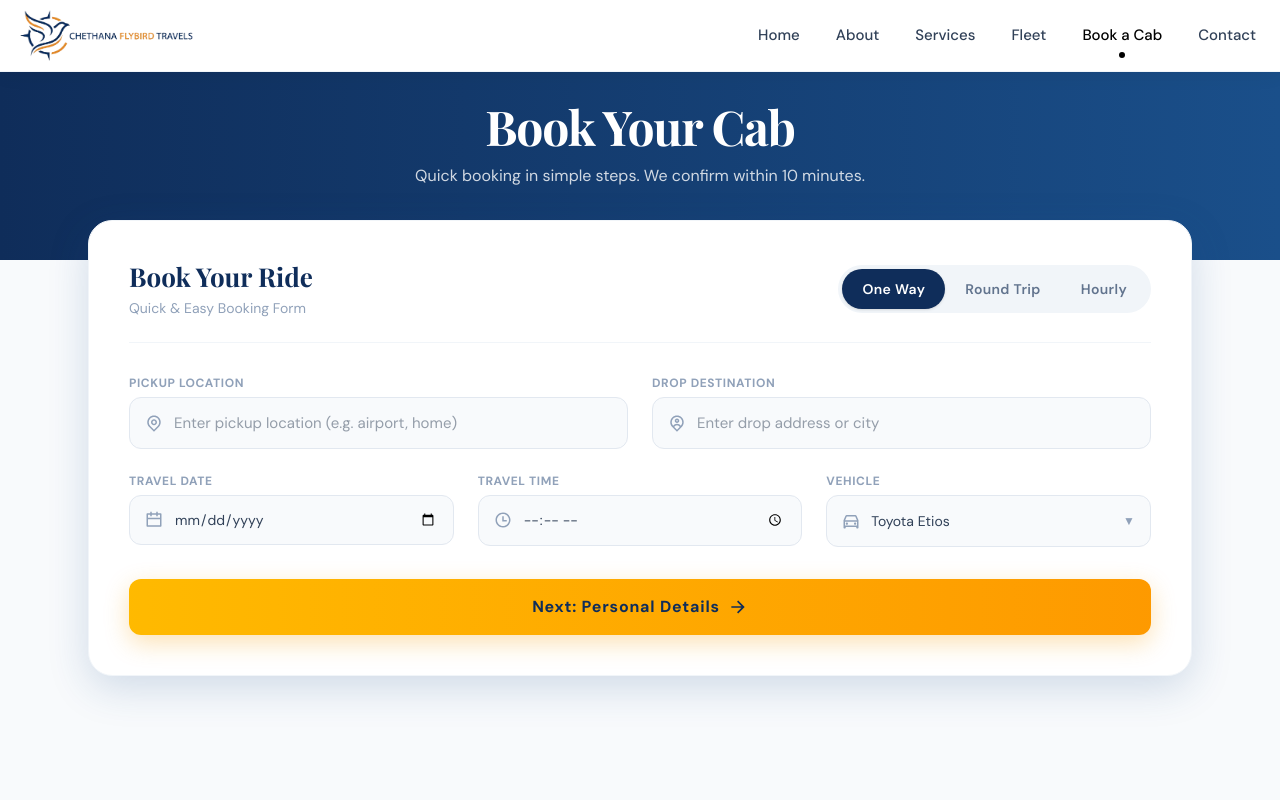
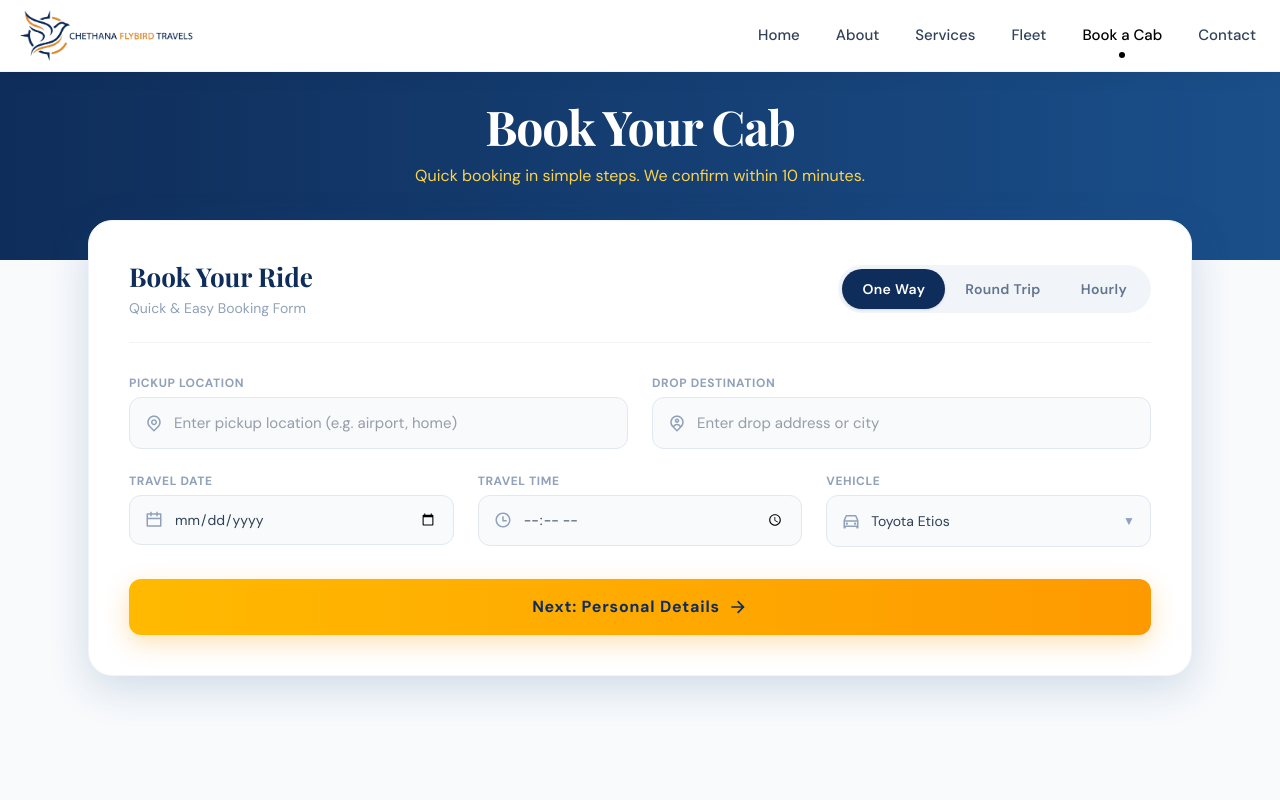
Before and after one commit to RaviDivya-2005/CFT-WEB, a React (Vite) app: page /book in a window 1280 px wide. Shown: the top 800 px of the page. Built offline with nearby package versions, Linux system fonts and the light colour scheme; a web font is replaced by a local one.

Commit message:
Fix book cab page subheading color to accent

```diff
--- a/src/pages/BookCab.tsx
+++ b/src/pages/BookCab.tsx
@@ -140,7 +140,7 @@ ${personalForm.email ? `Email: ${personalForm.email}` : ''}`;
             initial={{ opacity: 0 }}
             animate={{ opacity: 1 }}
             transition={{ duration: 0.7, delay: 0.2 }}
-            className="font-sans text-sm sm:text-base text-white/80 max-w-lg mx-auto"
+            className="font-sans text-sm sm:text-base text-[var(--accent-light)] max-w-lg mx-auto"
           >
             Quick booking in simple steps. We confirm within 10 minutes.
           </motion.p>
```
